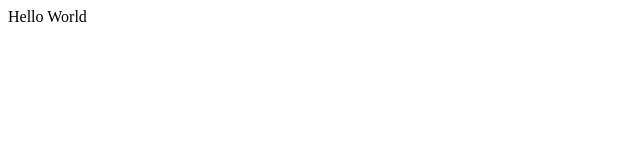
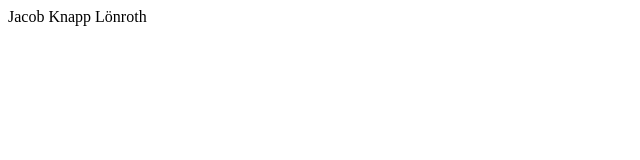
Before and after one commit to lonroth/lonroth.github.io, a plain HTML site: page index.html in a window 1280 px wide. Shown: the full height of the page, 0-640 px from the left. Drawn offline with Linux system fonts and the light colour scheme.

Commit message:
Update index.html

```diff
--- a/index.html
+++ b/index.html
@@ -1,5 +1,5 @@
 <html>
     <body>
-        <p>Hello World</p>
+        <p>Jacob Knapp Lönroth</p>
     </body>
 </html>
```
